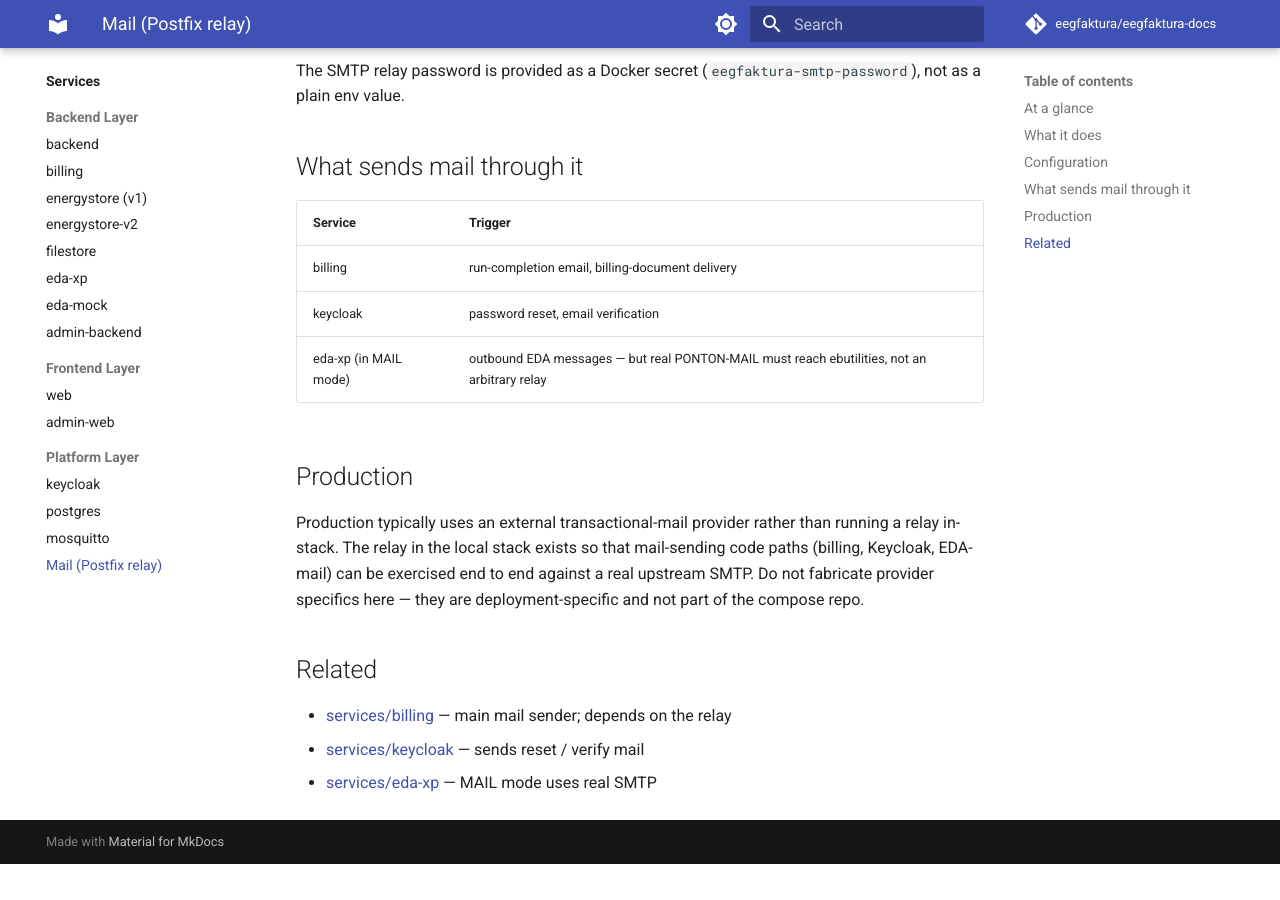
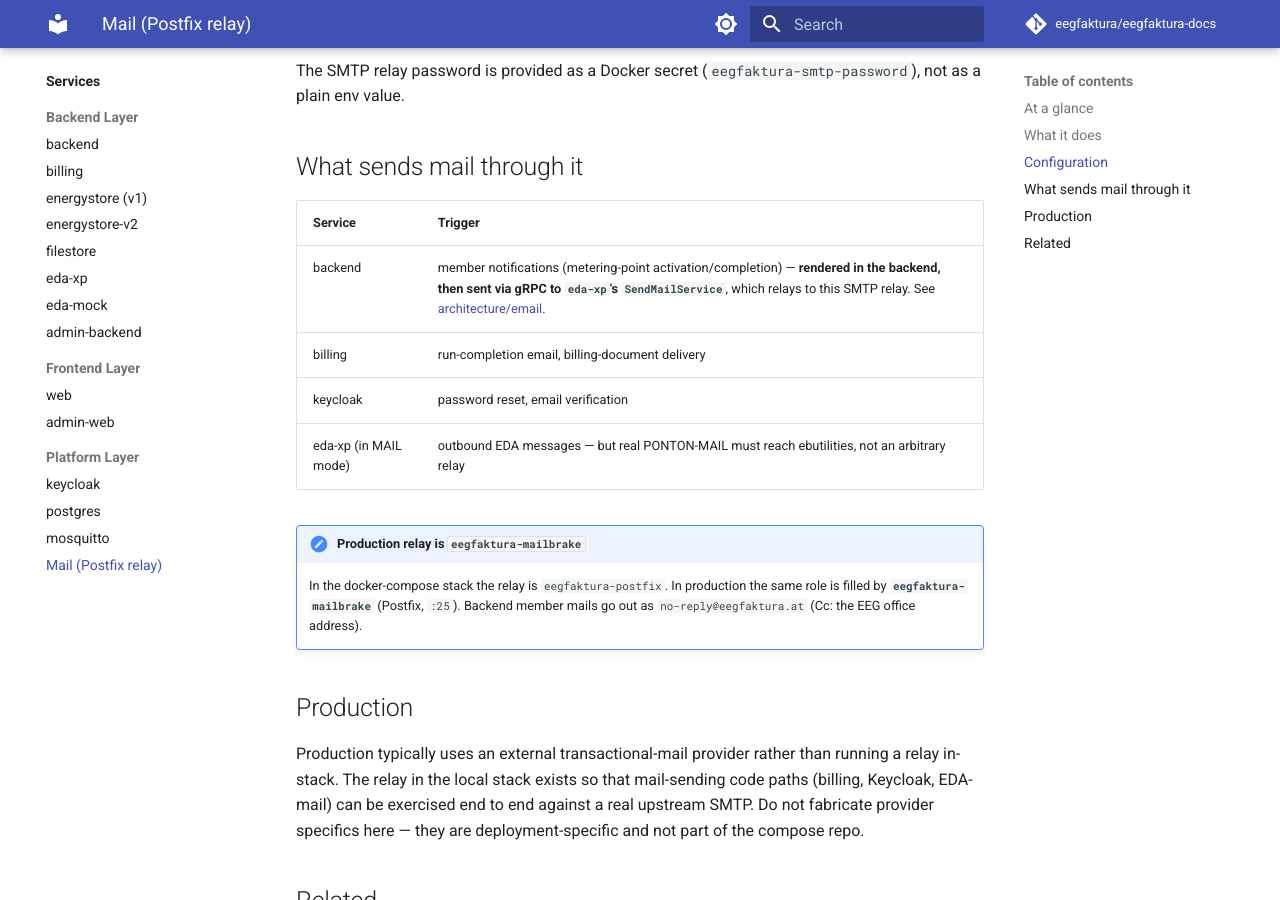
Before and after one commit to eegfaktura/eegfaktura-docs, an MkDocs documentation site: the page built from docs/services/mailpit.md, in a window 1280 px wide and 900 px high, scrolled down 1610 px. Built offline with MkDocs 1.6.1 and Material for MkDocs 9.7.7, drawn with Linux system fonts in a browser that asks for light colours; comment, search, counter and statistics services are not loaded; before the commit the page ends 2474 px from its top, so only the background shows below that.

Commit message:
docs(architecture): document notification e-mail flow (backend -> eda-xp gRPC -> mail relay) (#7)
Member/admin notification mails are rendered in the backend and sent via gRPC to
eda-xp's SendMailService (:9093), which relays via SMTP to the mail relay
(eegfaktura-mailbrake in prod, eegfaktura-postfix in compose); outbound as
no-reply@eegfaktura.at, Cc the EEG office. Adds architecture/email.md (+ nav),
lists the backend as a mail sender in the relay page (was missing), clarifies
eda-xp's dual mail role, and links it from the backend service page.

Co-authored-by: Claude Opus 4.8 <noreply@anthropic.com>

```diff
--- a/docs/services/mailpit.md
+++ b/docs/services/mailpit.md
@@ -42,9 +42,15 @@ The SMTP relay password is provided as a Docker secret (`eegfaktura-smtp-passwor
 
 | Service | Trigger |
 |---------|---------|
+| backend | member notifications (metering-point activation/completion) — **rendered in the backend, then sent via gRPC to `eda-xp`'s `SendMailService`**, which relays to this SMTP relay. See [architecture/email](../architecture/email.md). |
 | billing | run-completion email, billing-document delivery |
 | keycloak | password reset, email verification |
 | eda-xp (in MAIL mode) | outbound EDA messages — but real PONTON-MAIL must reach ebutilities, not an arbitrary relay |
+
+!!! note "Production relay is `eegfaktura-mailbrake`"
+    In the docker-compose stack the relay is `eegfaktura-postfix`. In production the same role is
+    filled by **`eegfaktura-mailbrake`** (Postfix, `:25`). Backend member mails go out as
+    `no-reply@eegfaktura.at` (Cc: the EEG office address).
 
 ## Production
 
--- a/mkdocs.yml
+++ b/mkdocs.yml
@@ -65,6 +65,7 @@ nav:
       - Authentication: architecture/auth.md
       - Databases: architecture/databases.md
       - Messaging: architecture/messaging.md
+      - Notification e-mail: architecture/email.md
   - Services:
       - services/index.md
       - Backend Layer:
```
Also changed, not shown: docs/architecture/email.md (added, +62 -0 lines), docs/services/backend.md (+1 -1 lines).
